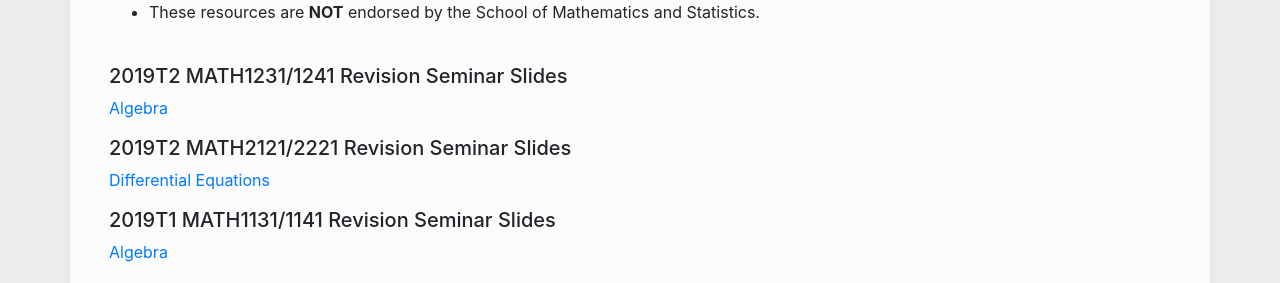
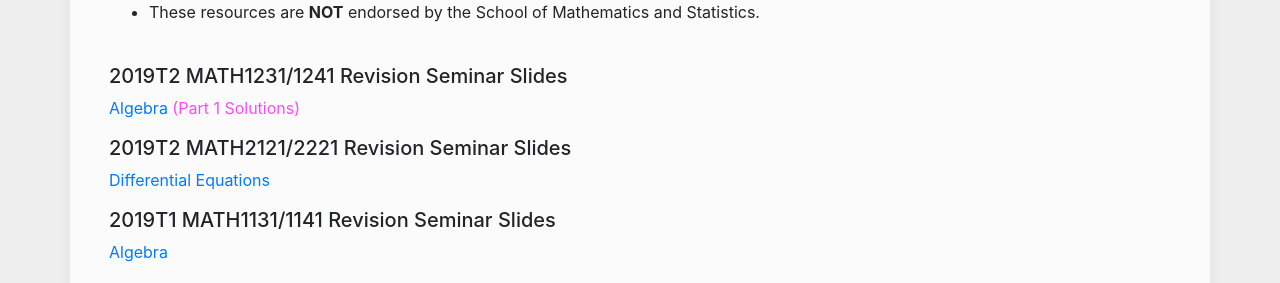
Before and after one commit to MathSocUNSW/MathSocUNSW.github.io, a Jekyll site: the page built from _pages/revision-lectures.md, in a window 1280 px wide. Shown: the part 690-973 px from the top of the page. Built offline with Jekyll 4.4.1, drawn with Linux system fonts in a browser that asks for light colours; nearby versions of some CDN libraries.

Commit message:
12341 algebra solutions

```diff
--- a/_pages/revision-lectures.md
+++ b/_pages/revision-lectures.md
@@ -13,7 +13,7 @@ Huge thanks to our Education team who worked tirelessly to bring you this materi
 
 ##### 2019T2 MATH1231/1241 Revision Seminar Slides
 
-[Algebra]({{ site.url }}/assets/revision/MATH12341-Algebra-2019.pdf)
+[Algebra]({{ site.url }}/assets/revision/MATH12341-Algebra-2019.pdf) [<span style="color:#F94DF3"> (Part 1 Solutions)</span>]({{ site.url }}/assets/revision/MATH12341-Algebra-2019-solutions1.pdf)
 
 ##### 2019T2 MATH2121/2221 Revision Seminar Slides
 
--- a/docs/about/executives/index.html
+++ b/docs/about/executives/index.html
@@ -305,7 +305,7 @@
         </div>
 	</div>
     <div class="horizontal-container">
-        <div class="vertical-container"><img class="subcom-pic" src="https://mathsoc.unsw.edu.au/assets/img/logo.png" />
+        <div class="vertical-container"><img class="subcom-pic" src="https://mathsoc.unsw.edu.au/assets/img/TeamPhotos/LucyQ.jpg" />
         </div>
         <div class="vertical-container">
         <h5>Lucy Qiu - IT Director</h5>
--- a/docs/resources/revision-lectures/index.html
+++ b/docs/resources/revision-lectures/index.html
@@ -202,7 +202,7 @@
 
 <h5 id="2019t2-math12311241-revision-seminar-slides">2019T2 MATH1231/1241 Revision Seminar Slides</h5>
 
-<p><a href="https://mathsoc.unsw.edu.au/assets/revision/MATH12341-Algebra-2019.pdf">Algebra</a></p>
+<p><a href="https://mathsoc.unsw.edu.au/assets/revision/MATH12341-Algebra-2019.pdf">Algebra</a> <a href="https://mathsoc.unsw.edu.au/assets/revision/MATH12341-Algebra-2019-solutions1.pdf"><span style="color:#F94DF3"> (Part 1 Solutions)</span></a></p>
 
 <h5 id="2019t2-math21212221-revision-seminar-slides">2019T2 MATH2121/2221 Revision Seminar Slides</h5>
 
```
Also changed, not shown: _pages/executives.md (+1 -1 lines), assets/img/TeamPhotos/LucyQ.jpg (added), docs/assets/img/TeamPhotos/LucyQ.jpg (added), 2 other files.
